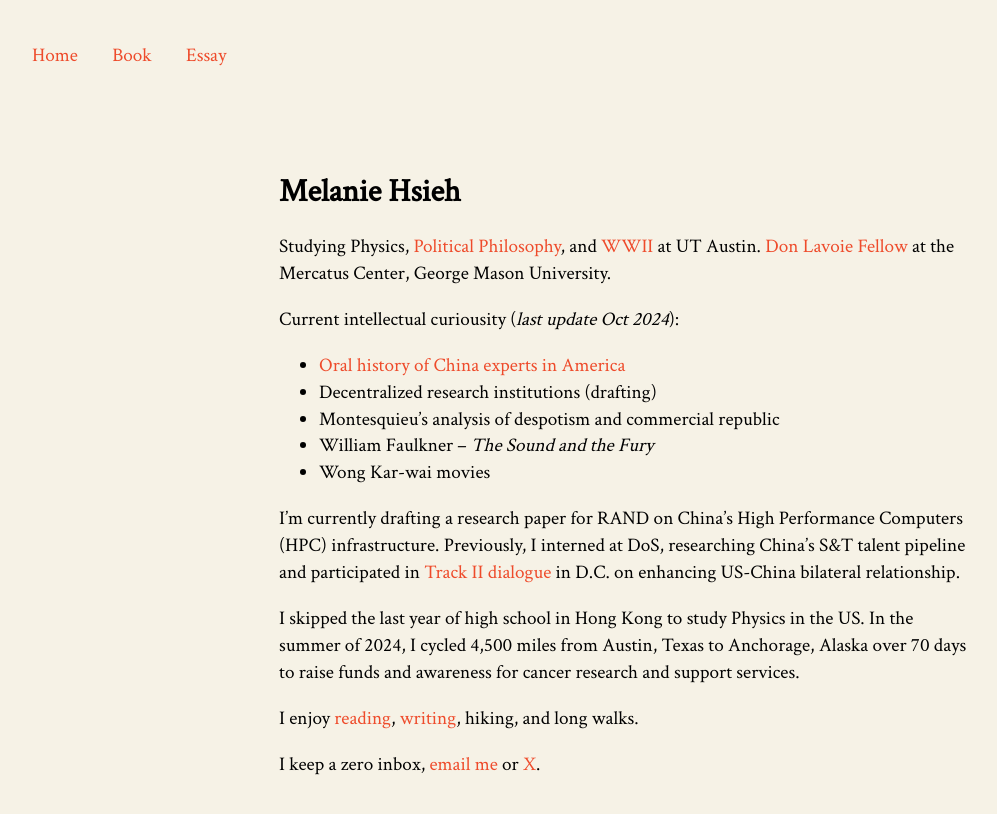
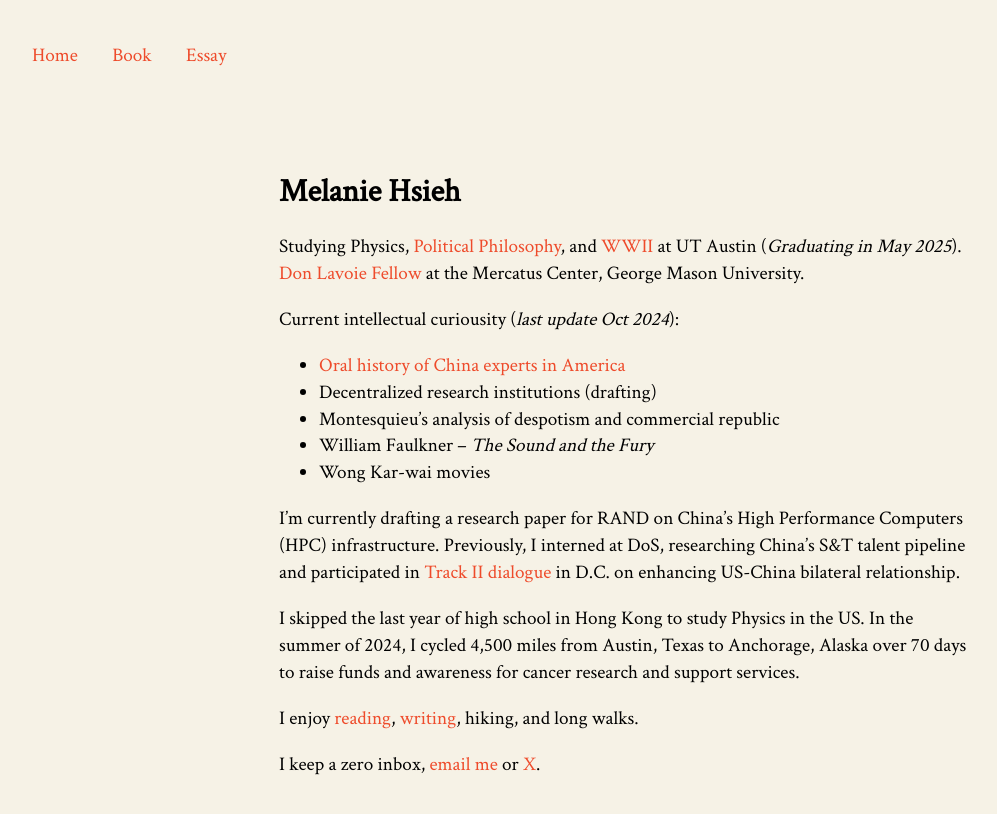
Before and after one commit to melaniehsieh/melaniehsieh.github.io, a Jekyll site: the page built from index.markdown, in a window 1280 px wide. Shown: the top 814 px of the page, without its empty margins (11-1008 px from the left). Built offline with Jekyll 4.4.1, drawn with Linux system fonts in a browser that asks for light colours.

Commit message:
include grad time

```diff
--- a/index.markdown
+++ b/index.markdown
@@ -4,7 +4,7 @@ title: Home
 ---
 
 # Melanie Hsieh
-Studying Physics, [Political Philosophy](https://liberalarts.utexas.edu/coretexts/), and [WWII](https://liberalarts.utexas.edu/history/normandy-scholar-program-on-wwii/) at UT Austin. [Don Lavoie Fellow](https://www.mercatus.org/students/don-lavoie-fellowship) at the Mercatus Center, George Mason University.
+Studying Physics, [Political Philosophy](https://liberalarts.utexas.edu/coretexts/), and [WWII](https://liberalarts.utexas.edu/history/normandy-scholar-program-on-wwii/) at UT Austin (*Graduating in May 2025*). [Don Lavoie Fellow](https://www.mercatus.org/students/don-lavoie-fellowship) at the Mercatus Center, George Mason University.
 
 Current intellectual curiousity (*last update Oct 2024*):
 - [Oral history of China experts in America](https://pekinghotel.substack.com/)
```
